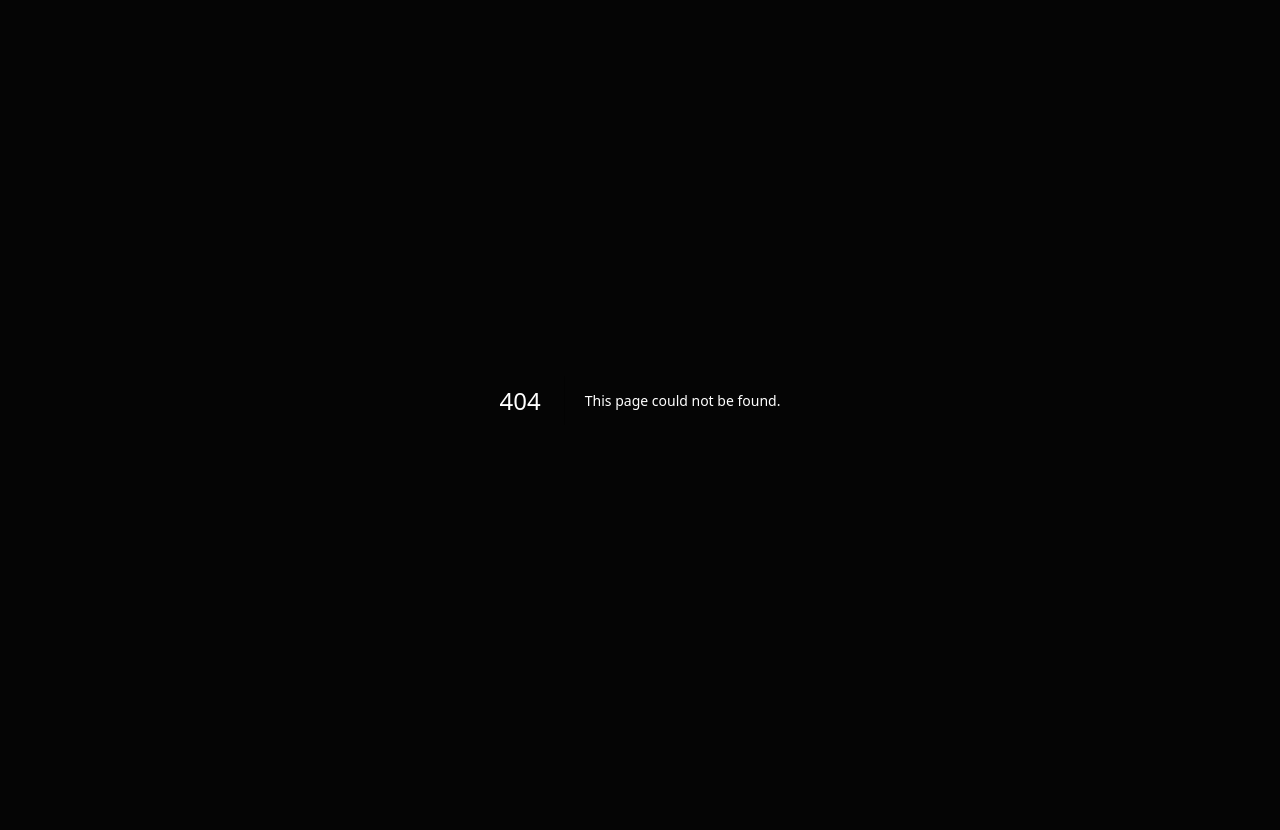
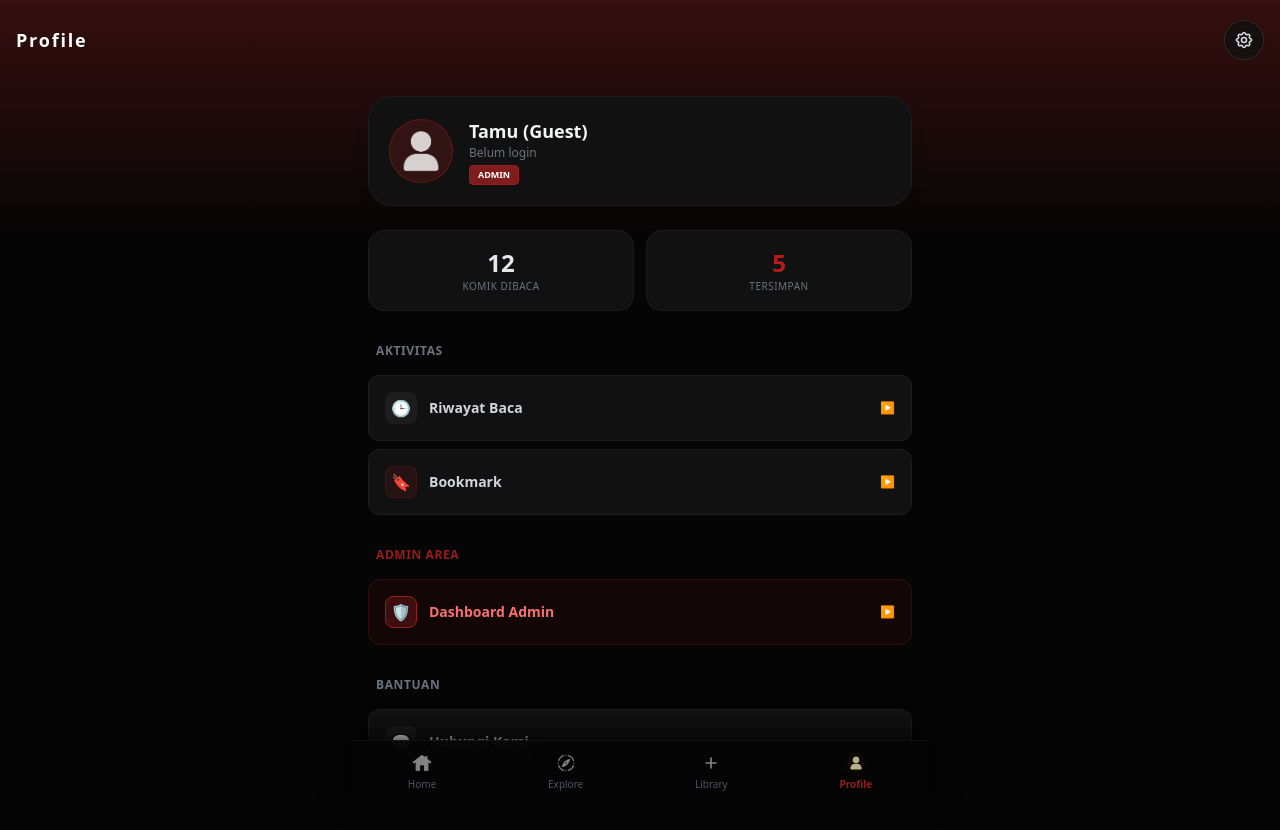
Before and after one commit to xilv25/stardoomcomic, a Next.js app: page /profile in a window 1280 px wide. Before the commit this address had no page. Shown: the top 830 px of the page. Before the commit the page ends 800 px from the top, so only its background shows below. Built offline with nearby package versions, Linux system fonts and the light colour scheme.

Commit message:
Create page.tsx

```diff
--- /dev/null
+++ b/app/profile/page.tsx
@@ -0,0 +1,121 @@
+import Link from 'next/link';
+
+export default function ProfilePage() {
+  // DUMMY DATA (Nanti diganti data dari Database)
+  const user = {
+    name: "Tamu (Guest)",
+    email: "Belum login",
+    role: "admin", // Coba ganti ke 'user' nanti
+    stats: { read: 12, bookmark: 5 }
+  };
+
+  return (
+    <main className="min-h-screen bg-[#050505] text-white pb-32 font-sans overflow-x-hidden relative selection:bg-red-900/50">
+
+      {/* HEADER TINGGI UNTUK BACKGROUND PROFILE */}
+      <div className="absolute top-0 w-full h-[30vh] bg-gradient-to-b from-red-900/40 to-[#050505] z-0"></div>
+
+      <header className="relative z-10 px-4 py-5 flex justify-between items-center">
+        <h1 className="text-lg font-extrabold tracking-widest text-white drop-shadow-md">Profile</h1>
+        <Link href="/setting" className="w-10 h-10 bg-[#111]/80 backdrop-blur border border-white/10 rounded-full flex items-center justify-center hover:bg-white/10 transition-colors">
+          <svg className="w-5 h-5 text-gray-300" fill="none" stroke="currentColor" viewBox="0 0 24 24"><path strokeLinecap="round" strokeLinejoin="round" strokeWidth="2" d="M10.325 4.317c.426-1.756 2.924-1.756 3.35 0a1.724 1.724 0 002.573 1.066c1.543-.94 3.31.826 2.37 2.37a1.724 1.724 0 001.065 2.572c1.756.426 1.756 2.924 0 3.35a1.724 1.724 0 00-1.066 2.573c.94 1.543-.826 3.31-2.37 2.37a1.724 1.724 0 00-2.572 1.065c-.426 1.756-2.924 1.756-3.35 0a1.724 1.724 0 00-2.573-1.066c-1.543.94-3.31-.826-2.37-2.37a1.724 1.724 0 00-1.065-2.572c-1.756-.426-1.756-2.924 0-3.35a1.724 1.724 0 001.066-2.573c-.94-1.543.826-3.31 2.37-2.37.996.608 2.296.07 2.572-1.065z"></path><path strokeLinecap="round" strokeLinejoin="round" strokeWidth="2" d="M15 12a3 3 0 11-6 0 3 3 0 016 0z"></path></svg>
+        </Link>
+      </header>
+
+      <div className="relative z-10 px-4 max-w-xl mx-auto mt-4">
+
+        {/* KARTU PROFIL USER */}
+        <div className="bg-[#111] border border-white/5 rounded-3xl p-5 flex items-center gap-4 shadow-lg mb-6">
+          <div className="w-16 h-16 rounded-full bg-red-900/30 border border-red-800/50 flex items-center justify-center shrink-0 overflow-hidden">
+            <img src="/ic-profile.jpg" alt="Avatar" className="w-full h-full object-cover mix-blend-screen opacity-80" />
+          </div>
+          <div className="flex flex-col">
+            <h2 className="text-lg font-bold text-gray-100">{user.name}</h2>
+            <p className="text-xs text-gray-500">{user.email}</p>
+            {user.role === 'admin' && (
+              <span className="mt-1 bg-red-900 text-white text-[9px] font-extrabold px-2 py-0.5 rounded w-max uppercase border border-red-800 shadow-sm">Admin</span>
+            )}
+          </div>
+        </div>
+
+        {/* STATISTIK */}
+        <div className="grid grid-cols-2 gap-3 mb-8">
+          <div className="bg-[#111] border border-white/5 rounded-2xl p-4 flex flex-col items-center justify-center">
+            <span className="text-2xl font-extrabold text-gray-200">{user.stats.read}</span>
+            <span className="text-[10px] text-gray-500 font-medium uppercase tracking-wider">Komik Dibaca</span>
+          </div>
+          <div className="bg-[#111] border border-white/5 rounded-2xl p-4 flex flex-col items-center justify-center">
+            <span className="text-2xl font-extrabold text-red-700">{user.stats.bookmark}</span>
+            <span className="text-[10px] text-gray-500 font-medium uppercase tracking-wider">Tersimpan</span>
+          </div>
+        </div>
+
+        {/* MENU LIST */}
+        <div className="flex flex-col gap-2">
+          <h3 className="text-xs font-bold text-gray-500 mb-2 uppercase tracking-wider ml-2">Aktivitas</h3>
+
+          <Link href="/library" className="flex items-center justify-between p-4 rounded-xl bg-[#111] border border-white/5 hover:bg-white/5 transition-colors">
+            <div className="flex items-center gap-3">
+              <div className="w-8 h-8 rounded-lg bg-white/5 flex items-center justify-center text-gray-400">🕒</div>
+              <span className="text-sm font-bold text-gray-300">Riwayat Baca</span>
+            </div>
+            <span className="text-gray-600 text-xs">▶</span>
+          </Link>
+
+          <Link href="/library?tab=bookmark" className="flex items-center justify-between p-4 rounded-xl bg-[#111] border border-white/5 hover:bg-white/5 transition-colors">
+            <div className="flex items-center gap-3">
+              <div className="w-8 h-8 rounded-lg bg-red-900/20 border border-red-900/30 flex items-center justify-center text-red-500">🔖</div>
+              <span className="text-sm font-bold text-gray-300">Bookmark</span>
+            </div>
+            <span className="text-gray-600 text-xs">▶</span>
+          </Link>
+
+          {/* MENU KHUSUS ADMIN */}
+          {user.role === 'admin' && (
+            <>
+              <h3 className="text-xs font-bold text-red-800 mb-2 mt-6 uppercase tracking-wider ml-2">Admin Area</h3>
+              <Link href="/admin" className="flex items-center justify-between p-4 rounded-xl bg-red-950/20 border border-red-900/30 hover:bg-red-900/20 transition-colors">
+                <div className="flex items-center gap-3">
+                  <div className="w-8 h-8 rounded-lg bg-red-900/40 border border-red-800 flex items-center justify-center text-red-400">🛡️</div>
+                  <span className="text-sm font-bold text-red-400">Dashboard Admin</span>
+                </div>
+                <span className="text-red-800 text-xs">▶</span>
+              </Link>
+            </>
+          )}
+
+          <h3 className="text-xs font-bold text-gray-500 mb-2 mt-6 uppercase tracking-wider ml-2">Bantuan</h3>
+
+          <button className="flex items-center justify-between p-4 rounded-xl bg-[#111] border border-white/5 hover:bg-white/5 transition-colors text-left">
+            <div className="flex items-center gap-3">
+              <div className="w-8 h-8 rounded-lg bg-white/5 flex items-center justify-center text-gray-400">💬</div>
+              <span className="text-sm font-bold text-gray-300">Hubungi Kami</span>
+            </div>
+          </button>
+        </div>
+
+      </div>
+
+      {/* BOTTOM NAV (Copas dari page.tsx sebelumnya biar konsisten) */}
+      <nav className="fixed bottom-0 w-full max-w-xl left-1/2 -translate-x-1/2 bg-[#050505]/95 backdrop-blur-xl border-t border-white/5 flex justify-around items-center pt-3 pb-safe-area shadow-[0_-5px_30px_rgba(0,0,0,0.9)] z-50">
+        <Link prefetch={false} href="/" className="flex flex-col items-center text-gray-600 hover:text-gray-400 pb-2 transition-colors">
+          <img src="/ic-home.jpg" alt="Home" className="w-5 h-5 mb-1 opacity-50 mix-blend-screen" />
+          <span className="text-[10px] font-medium">Home</span>
+        </Link>
+        <Link prefetch={false} href="/explore" className="flex flex-col items-center text-gray-600 hover:text-gray-400 pb-2 transition-colors">
+          <img src="/ic-compas.jpg" alt="Explore" className="w-5 h-5 mb-1 opacity-50 mix-blend-screen" />
+          <span className="text-[10px] font-medium">Explore</span>
+        </Link>
+        <Link prefetch={false} href="/library" className="flex flex-col items-center text-gray-600 hover:text-gray-400 pb-2 transition-colors">
+          <svg className="w-5 h-5 mb-1 opacity-50 text-white" fill="none" stroke="currentColor" viewBox="0 0 24 24"><path strokeLinecap="round" strokeLinejoin="round" strokeWidth="2" d="M12 6v6m0 0v6m0-6h6m-6 0H6"></path></svg>
+          <span className="text-[10px] font-medium">Library</span>
+        </Link>
+        <Link prefetch={false} href="/profile" className="flex flex-col items-center text-red-800 pb-2 transition-colors">
+          <img src="/ic-profile.jpg" alt="Profile" className="w-5 h-5 mb-1 mix-blend-screen" style={{ filter: 'drop-shadow(0 0 5px rgba(127,29,29,0.5)) sepia(1) hue-rotate(320deg) saturate(500%) brightness(0.7)' }} />
+          <span className="text-[10px] font-bold">Profile</span>
+        </Link>
+      </nav>
+
+    </main>
+  );
+            }
```
